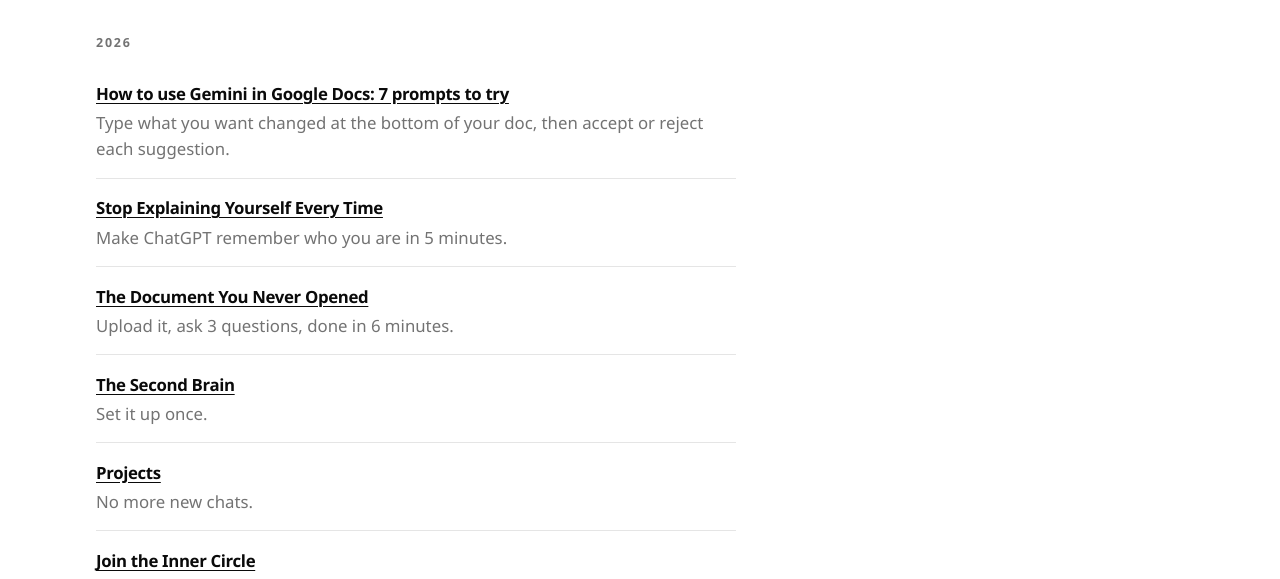
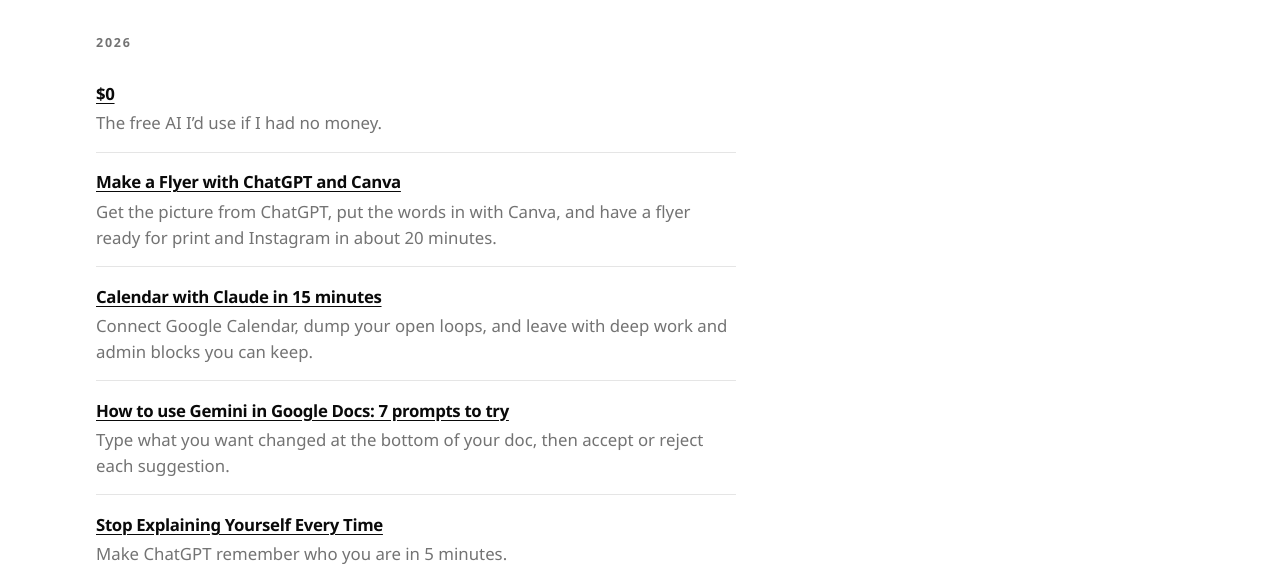
Before and after one commit to thbabs/thbabs.github.io, a plain HTML site: page blog/index.html in a window 1280 px wide. Shown: the part 218-797 px from the top of the page. Drawn offline with Linux system fonts and the light colour scheme.

Commit message:
content: add new Substack posts

```diff
--- a/blog/index.html
+++ b/blog/index.html
@@ -71,6 +71,18 @@
       <h2>2026</h2>
       <ul class="posts">
         <li>
+          <h3><a href="https://tryworkwithai.substack.com/p/0" target="_blank" rel="noopener noreferrer">$0</a></h3>
+          <p>The free AI I’d use if I had no money.</p>
+        </li>
+        <li>
+          <h3><a href="https://tryworkwithai.substack.com/p/make-a-flyer-with-chatgpt-and-canva" target="_blank" rel="noopener noreferrer">Make a Flyer with ChatGPT and Canva</a></h3>
+          <p>Get the picture from ChatGPT, put the words in with Canva, and have a flyer ready for print and Instagram in about 20 minutes.</p>
+        </li>
+        <li>
+          <h3><a href="https://tryworkwithai.substack.com/p/calendar-with-claude-in-15-minutes" target="_blank" rel="noopener noreferrer">Calendar with Claude in 15 minutes</a></h3>
+          <p>Connect Google Calendar, dump your open loops, and leave with deep work and admin blocks you can keep.</p>
+        </li>
+        <li>
           <h3><a href="https://tryworkwithai.substack.com/p/how-to-use-gemini-in-google-docs" target="_blank" rel="noopener noreferrer">How to use Gemini in Google Docs: 7 prompts to try</a></h3>
           <p>Type what you want changed at the bottom of your doc, then accept or reject each suggestion.</p>
         </li>
```
